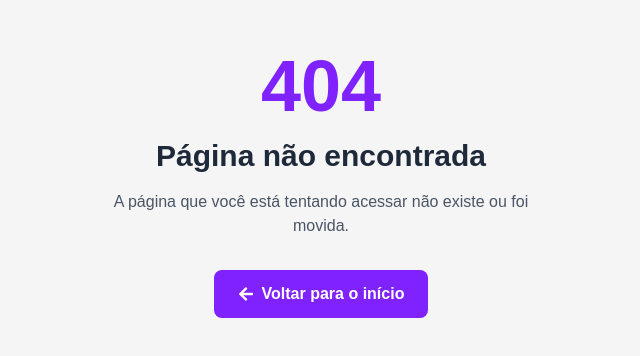
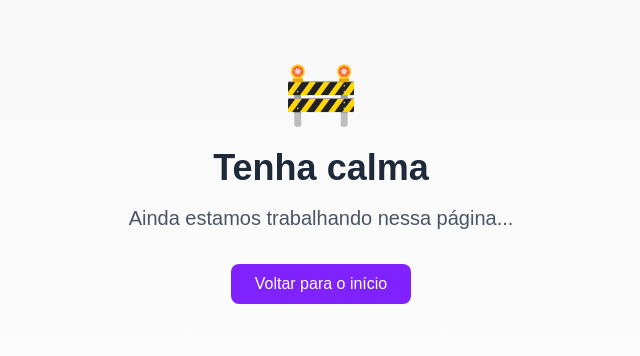
Before and after one commit to HublastX/Hublast-Hub, a Next.js app in the folder frontend/hublast/: page /landing in a window 1280 px wide. Before the commit this address had no page. Shown: the part 216-572 px from the top of the page, without its empty margins (319-959 px from the left). Built offline with nearby package versions, Linux system fonts and the light colour scheme.

Commit message:
feat(build): pagina de eviso de que ainda nao esta pronto fita

```diff
--- /dev/null
+++ b/frontend/hublast/src/app/landing/page.tsx
@@ -0,0 +1,23 @@
+import Link from "next/link";
+
+export default function Calma() {
+    return (
+        <div className="min-h-screen flex flex-col justify-center items-center bg-gradient-to-b from-neutral-100 to-white dark:from-gray-950 dark:to-gray-900 px-4 text-center">
+            <div className="max-w-md">
+                <div className="text-6xl mb-6">🚧</div>
+                <h1 className="text-4xl font-bold mb-4 text-gray-800 dark:text-white">
+                    Tenha calma
+                </h1>
+                <h2 className="text-xl text-gray-600 dark:text-gray-300 mb-8">
+                    Ainda estamos trabalhando nessa página...
+                </h2>
+                <Link
+                    href="/"
+                    className="inline-block bg-violet-600 dark:bg-violet-500 text-white font-medium py-2 px-6 rounded-lg hover:bg-violet-700 dark:hover:bg-violet-600 transition-colors"
+                >
+                    Voltar para o início
+                </Link>
+            </div>
+        </div>
+    );
+}
```
